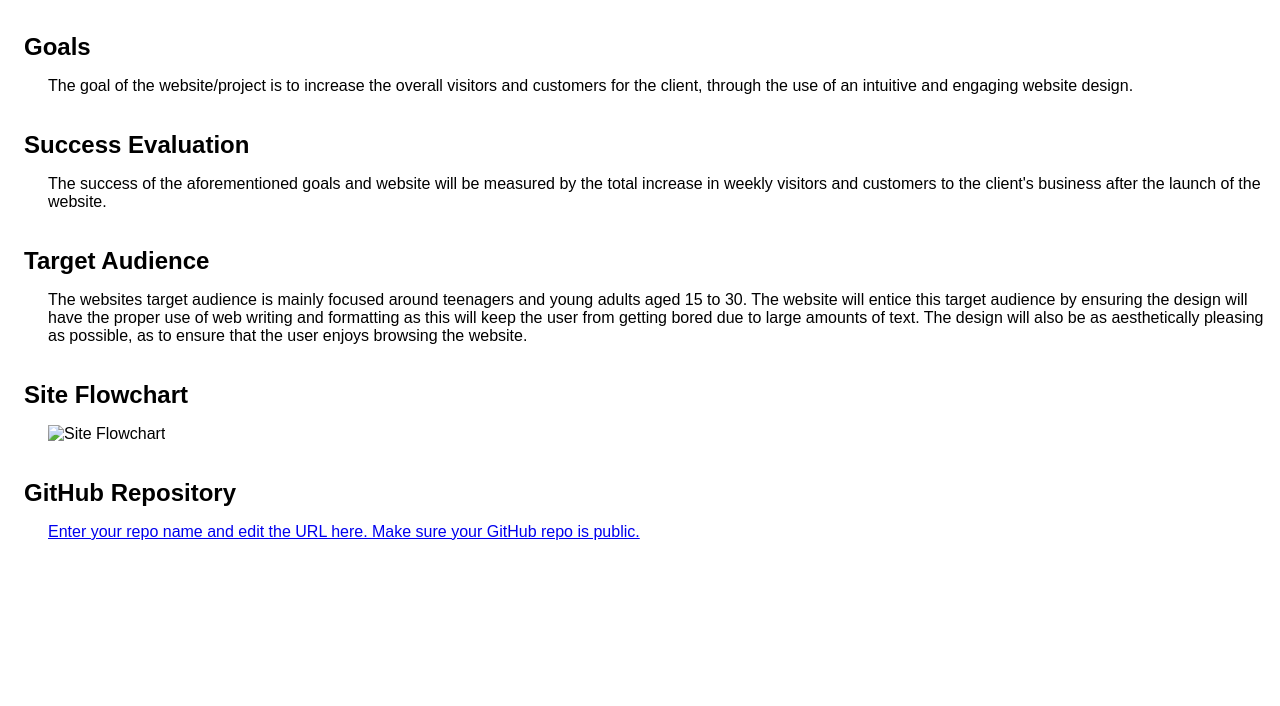
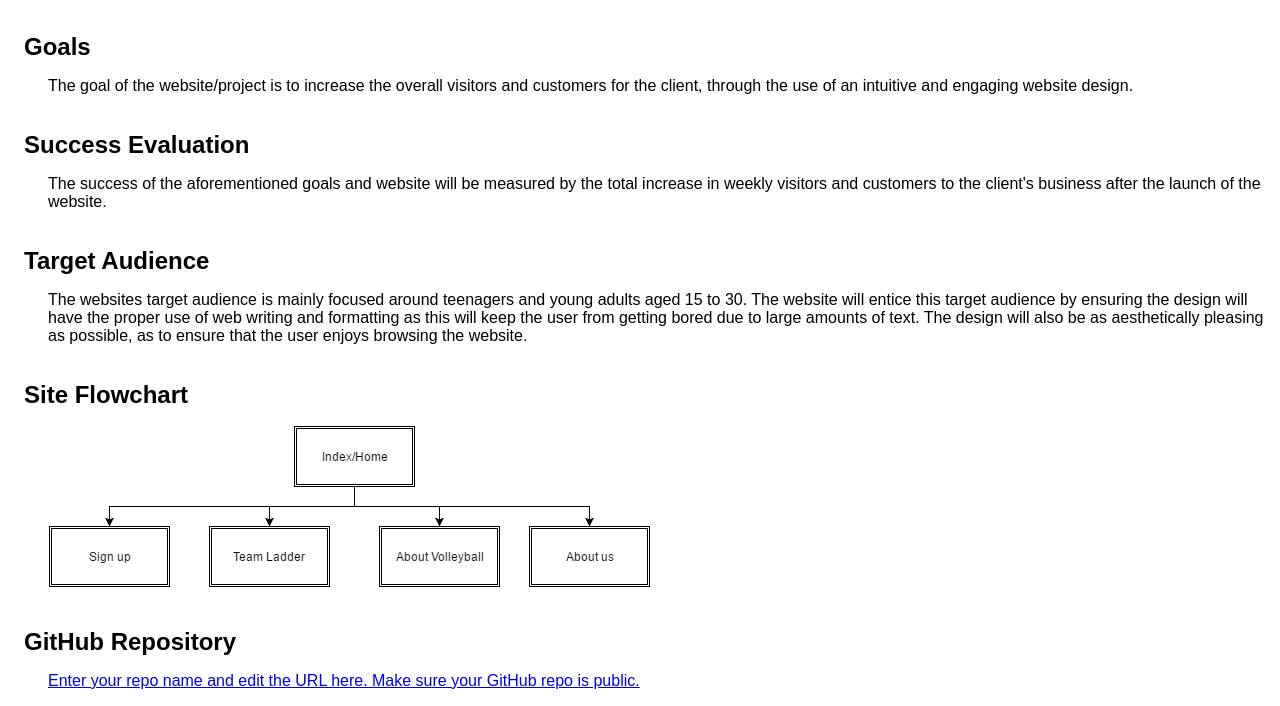
Before and after one commit to NathanTaylor2/CP1406-Web-Design-Assessment, a plain HTML site: page plan.html in a window 1280 px wide. Shown: the part 101-807 px from the top of the page. Drawn offline with Linux system fonts and the light colour scheme.

Commit message:
Add flowchart to plan.html

```diff
--- a/plan.html
+++ b/plan.html
@@ -21,7 +21,7 @@
 <p>The websites target audience is mainly focused around teenagers and young adults aged 15 to 30. The website will entice this target audience by ensuring the design will have the proper use of web writing and formatting as this will keep the user from getting bored due to large amounts of text. The design will also be as aesthetically pleasing as possible, as to ensure that the user enjoys browsing the website.
 </p>
 <h2>Site Flowchart</h2>
-<p><img src="" alt="Site Flowchart"></p>
+<p><img src="plan_flowchart.png" alt="Site Flowchart"></p>
 <h2>GitHub Repository</h2>
 <p><a href="http://github.com/...">Enter your repo name and edit the URL here. Make sure your GitHub repo is public.</a></p>
 </body>
```
